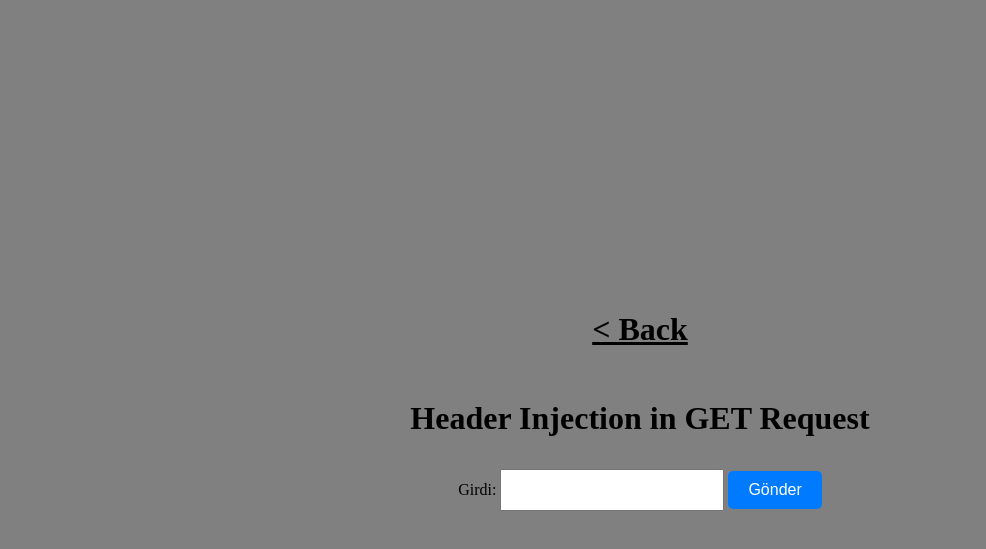
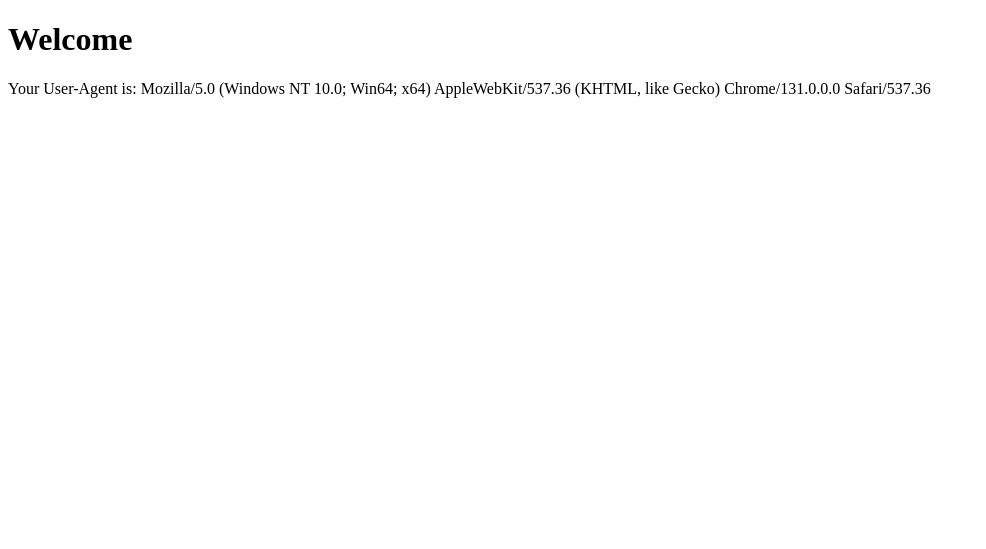
Before and after one commit to Thmyris/gallipoli-tasks, a PHP site: page /rxss/header/index.php in a window 1280 px wide. Shown: the top 549 px of the page, without its empty margins (0-986 px from the left). Run offline with PHP 8.4, Linux system fonts and the light colour scheme.

Commit message:
added/fixed rxss header

```diff
--- a/rxss/header/index.php
+++ b/rxss/header/index.php
@@ -1,33 +1,16 @@
+<?php
+header('Content-Type: text/html');
+
+// Get the User-Agent header
+$user_agent = isset($_SERVER['HTTP_USER_AGENT']) ? $_SERVER['HTTP_USER_AGENT'] : '';
+?>
 <!DOCTYPE html>
-<html lang="en">
-
+<html>
 <head>
-  <meta charset="UTF-8" />
-  <meta name="viewport" content="width=device-width, initial-scale=1.0" />
-  <link rel="stylesheet" href="style.css" />
-  <title>Header Injection</title>
+    <title>Reflected XSS Example</title>
 </head>
-
 <body>
-  <div class="container">
-    <div>
-      <h1><a href="../../index.html" style="color: black;">< Back </a></h1>
-    </div>
-    <h1>Header Injection in GET Request</h1>
-    <div>
-    <form method="GET" action="">
-        <label for="input">Girdi: </label>
-        <input type="text" id="input" name="input">
-        <button type="submit">Gönder</button>
-<?php
-if (isset($_GET['input'])) {
-    $input = $_GET['input'];
-    echo $input;
-}
-?>
-    </form>
-    </div>
-  </div>
+    <h1>Welcome</h1>
+    <p>Your User-Agent is: <?php echo $user_agent; ?></p>
 </body>
-
 </html>
```
Also changed, not shown: 1 other file.
